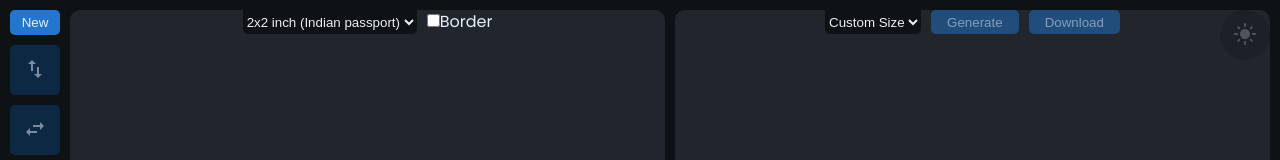
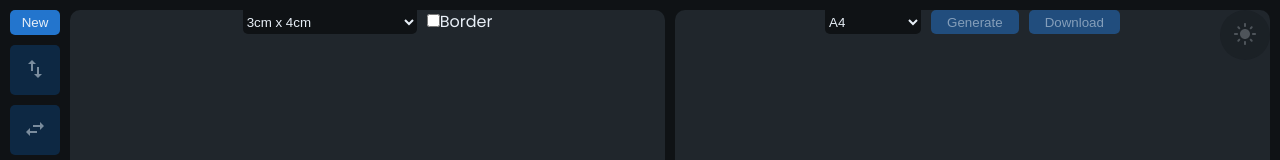
Before and after one commit to dipeshhhh/Print-Grid, a React (Create React App) app: page / in a window 1280 px wide. Shown: the top 160 px of the page. Built offline with nearby package versions, Linux system fonts and the light colour scheme; the HTML template or start-up script is replaced by a standard one.

Commit message:
Update: result generation and download

```diff
--- a/src/App.css
+++ b/src/App.css
@@ -142,4 +142,10 @@
   height: 100%;
 }
 
+.result-image{
+  max-width: 100%;
+  max-height: calc( 100vh - 64px );
+  /* max-height: 100%; */
+}
+
 /* Generate image section END */
--- a/src/App.js
+++ b/src/App.js
@@ -93,7 +93,7 @@ function EditButtons({ image, setImage, isEditDisabled, inputRef, imageSizes, se
   )
 }
 
-function ImageSection({ uploadImage, image, isBordered, setIsBordered, inputRef, imageSizes, selectedImageSize, setSelectedImageSize}) {
+function ImageSection({ uploadImage, image, isBordered, setIsBordered, inputRef, imageSizes, selectedImageSize, setSelectedImageSize }) {
   const handleCheckboxChange = () => { setIsBordered(!isBordered); }
   const imageSizeHandle = (e) => {
     setSelectedImageSize(imageSizes.find(imageSize => imageSize.name === e.target.value));
@@ -165,54 +165,102 @@ function ImageSection({ uploadImage, image, isBordered, setIsBordered, inputRef,
   )
 }
 
-function GenerateImage({ isGenerateDisabled }) {
+function GenerateImage({ isGenerateDisabled, cmToPx, sheetSizes, selectedSheetSize, setSelectedSheetSize, image, selectedImageSize }) {
   const [resultImage, setResultImage] = useState(null);
   const [isDownloadDisabled, setIsDownloadDisabled] = useState(true);
+  const [isResultLoading, setIsResultLoading] = useState(false);
 
   const generateResultImage = () => {
-    let imageGeneratedSuccessfully = true //! Currently set true for testing
-    if (imageGeneratedSuccessfully) {
-      // Handling download button state upon successful result image generation
+    if (!image.imageUrl) return;
+    setIsResultLoading(true);
+    const columnGap = 3; // Gap between images in a column (px)
+    const rowGap = 30; // Gap between images in a row (px)
+    const noOfColumns = Math.floor(selectedSheetSize.width / (selectedImageSize.width + (columnGap * 2)));
+    const noOfRows = Math.floor(selectedSheetSize.height / (selectedImageSize.height + rowGap));
+
+    const resultImageCanvas = document.createElement('canvas');
+    const resultImageCtx = resultImageCanvas.getContext('2d');
+    resultImageCanvas.width = selectedSheetSize.width;
+    resultImageCanvas.height = selectedSheetSize.height;
+    resultImageCtx.fillStyle = 'white';
+    resultImageCtx.fillRect(0, 0, resultImageCanvas.width, resultImageCanvas.height);
+
+    const inputImage = new Image();
+    inputImage.onload = () => {
+      // Adjust and center the image to fit the selected image size
+      const inputImageCanvas = document.createElement('canvas');
+      const inputImageCtx = inputImageCanvas.getContext('2d');
+      let newWidth, newHeight, x, y;
+
+      newWidth = selectedImageSize.width;
+      newHeight = (inputImage.naturalHeight / inputImage.naturalWidth) * selectedImageSize.width;
+      x = 0;
+      y = -((newHeight / 2) - (selectedImageSize.height / 2));
+      if (newHeight < selectedImageSize.height) {
+        newWidth = (inputImage.naturalWidth / inputImage.naturalHeight) * selectedImageSize.height;
+        newHeight = selectedImageSize.height;
+        x = -((newWidth / 2) - (selectedImageSize.width / 2));
+        y = 0;
+      }
+
+      inputImageCanvas.width = selectedImageSize.width;
+      inputImageCanvas.height = selectedImageSize.height;
+      inputImageCtx.drawImage(inputImage, x, y, newWidth, newHeight);
+
+      // Draw the input image on the result canvas
+      for (let i = 0; i < noOfColumns; i++) {
+        for (let j = 0; j < noOfRows; j++) {
+          resultImageCtx.drawImage(
+            inputImageCanvas,
+            (i * (selectedImageSize.width + columnGap)) + (columnGap * (i + 1)),
+            (j * (selectedImageSize.height + rowGap)) + rowGap,
+            selectedImageSize.width,
+            selectedImageSize.height
+          );
+        }
+      }
+      setResultImage(resultImageCanvas.toDataURL('image/png'));
       setIsDownloadDisabled(false);
+      setIsResultLoading(false);
     }
+    inputImage.src = image.imageUrl;
   }
   const downloadImage = () => {
+    if (!resultImage) return;
+    const link = document.createElement('a');
+    link.href = resultImage;
+    link.download = 'result.png';
+    link.click();
+  }
+  const handleSizeChange = (e) => {
+    setSelectedSheetSize(sheetSizes.find(sheetSize => sheetSize.name === e.target.value));
   }
   const createCustomSize = () => {
   }
-  const handleSizeChange = () => {
-  }
-  const sizeOptions = [
-    {
-      "name": "A4",
-      "widthInCM": "",
-      "heightInCM": ""
-    },
-    {
-      "name": "A3",
-      "widthInCM": "",
-      "heightInCM": ""
-    }
-  ]
   return (
     <section className='section generate-image-section'>
       <div className='topbar'>
-        <select className='topbar-selector'>
-          <option onClick={createCustomSize}>Custom Size</option>
+        <select className='topbar-selector' onChange={handleSizeChange}>
           {
-            sizeOptions.map(sizeOption => (
-              <option value={sizeOption} onClick={handleSizeChange} key={`${sizeOption.name}`}>{sizeOption.name}</option>
+            sheetSizes.map(sheetSize => (
+              <option value={`${sheetSize.name}`} key={`${sheetSize.name}`}>{sheetSize.name}</option>
             ))
           }
+          <option onClick={createCustomSize}>Custom Size</option>
         </select>
         <button className='primary-button' onClick={generateResultImage} disabled={isGenerateDisabled}>Generate</button>
         <button className='primary-button' onClick={downloadImage} disabled={isDownloadDisabled}>Download</button>
       </div>
       <div className='generate-image-section-main'>
         {
-          resultImage ? resultImage :
+          resultImage && !isResultLoading ?
+            <img className="result-image"
+              src={resultImage}
+              alt='Result'
+            />
+            :
             <div>
-              Click 'Generate' to generate result
+              {isResultLoading ? 'Generating...' : 'Click \'Generate\' to generate result'}
             </div>
         }
       </div>
@@ -238,20 +286,38 @@ function App() {
   const cmToPx = (cm) => (((cm * currentDPI) / INCH_TO_CM) * INTEGER_ROUNDING_FACTOR);
   const inchToPx = (inch) => (cmToPx(inchToCm(inch)));
 
-  // Image sizes
-  const imageSizes = [ // In px
+  // Image and Sheet sizes in px
+  const imageSizes = [
     {
-      "name": '2x2 inch (Indian passport)',
-      "width": inchToPx(2),
-      "height": inchToPx(2),
+      "name": '3cm x 4cm',
+      "width": cmToPx(2.95), // 0.05cm less than said size to preserve gap between images
+      "height": cmToPx(3.95), // same reason as above
     },
     {
       "name": '3.5cm x 4.5cm',
       "width": cmToPx(3.5),
       "height": cmToPx(4.5),
+    },
+    {
+      "name": '2x2 inch (Indian passport)',
+      "width": inchToPx(2),
+      "height": inchToPx(2),
+    }
+  ]
+  const sheetSizes = [
+    {
+      "name": "A4",
+      "width": cmToPx(21),
+      "height": cmToPx(29.7)
+    },
+    {
+      "name": "A3",
+      "width": cmToPx(29.7),
+      "height": cmToPx(42)
     }
   ]
   const [selectedImageSize, setSelectedImageSize] = useState(imageSizes[0]);
+  const [selectedSheetSize, setSelectedSheetSize] = useState(sheetSizes[0]);
 
   // Image
   const [image, setImage] = useState({
@@ -334,6 +400,12 @@ function App() {
 
       <GenerateImage
         isGenerateDisabled={isGenerateDisabled}
+        cmToPx={cmToPx}
+        sheetSizes={sheetSizes}
+        selectedSheetSize={selectedSheetSize}
+        setSelectedSheetSize={setSelectedSheetSize}
+        image={image}
+        selectedImageSize={selectedImageSize}
       />
 
       <ThemeSwitchButton />
```
